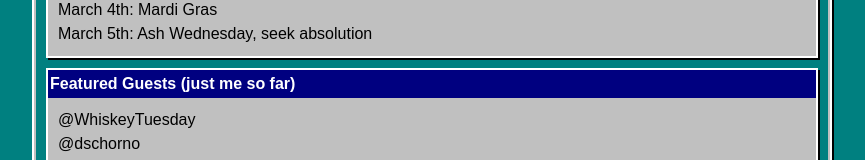
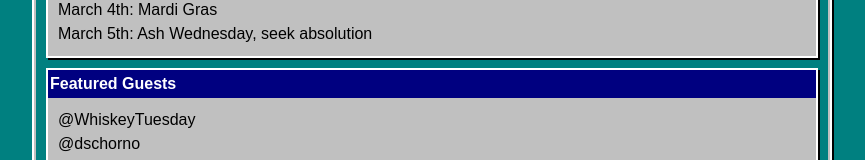
Before and after one commit to WhiskeyTuesday/mardidotcamp, a SvelteKit app: page / in a window 1280 px wide. Shown: the part 755-915 px from the top of the page, without its empty margins (208-1073 px from the left). Built offline with nearby package versions, Linux system fonts and the light colour scheme.

Commit message:
whatever

```diff
--- a/src/routes/+page.svelte
+++ b/src/routes/+page.svelte
@@ -62,7 +62,7 @@
   </div>
 
   <div class="win98-window">
-    <div class="window-title">Featured Guests (just me so far)</div>
+    <div class="window-title">Featured Guests</div>
     <div class="window-content">
       <ul>
         <li>@WhiskeyTuesday</li>
```
